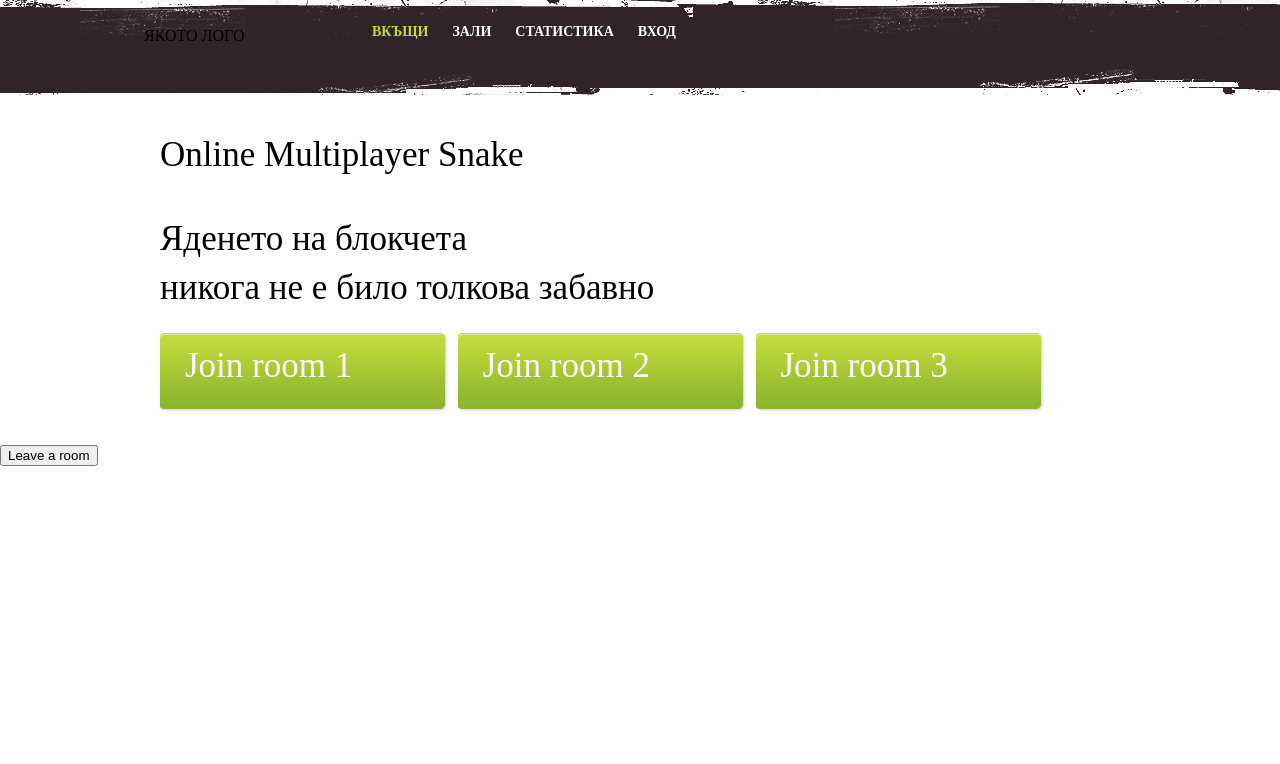
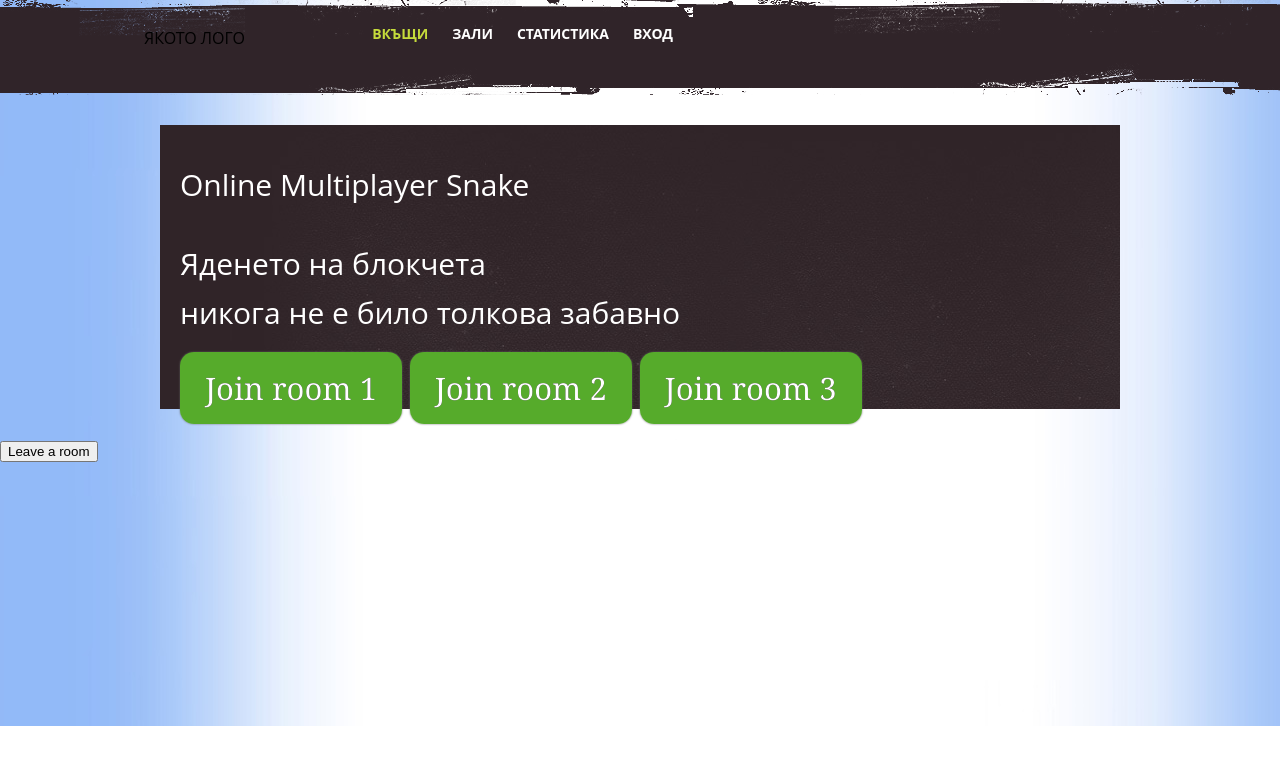
Before and after one commit to clanrbr/snake, a website: page webroot/index.html in a window 1280 px wide. Drawn offline with nearby package versions, Linux system fonts and the light colour scheme; no server answers.

Commit message:
new design

```diff
--- a/webroot/index.html
+++ b/webroot/index.html
@@ -30,9 +30,9 @@
 		      <p>
 		        <span>Яденето на блокчета</span><br><span>никога не е било толкова забавно</span>
 		      </p>
-		      <div><a href="#" class="cta_btn" onclick="joinRoom(1);">Join room 1</a></div>
-		      <div><a href="#" class="cta_btn" onclick="joinRoom(2);">Join room 2</a></div>
-		      <div><a href="#" class="cta_btn" onclick="joinRoom(3);">Join room 3</a></div>
+		      <div><a type="button" class="btn" onclick="joinRoom(1);">Join room 1</a></div>
+		      <div><a type="bytton" class="btn" onclick="joinRoom(2);">Join room 2</a></div>
+		      <div><a type="button" class="btn" onclick="joinRoom(3);">Join room 3</a></div>
 		  	</div>
 		  	<div id="input_screen">
 		      <form>
--- a/webroot/js.js
+++ b/webroot/js.js
@@ -53,7 +53,6 @@ function switchScreen(show_screen) {
 	} else {
 		begin_screen.style.display="block";
 	}
-	return false;
 }
 
 function leaveRoom() {
--- a/webroot/styles.css
+++ b/webroot/styles.css
@@ -1,5 +1,7 @@
 body {
 	margin:0;
+	font-family: 'Open Sans', sans-serif;
+	background: url('/images/slider_1.jpg') no-repeat;
 }
 
 #container {
@@ -61,20 +63,21 @@ body {
 .cta_text {
 	margin: 30px auto;
 	width: 960px;
-	font-size: 35px;
-	line-height: 40px;
+	font-size: 30px;
+	font-family: 'Open Sans', sans-serif;
+	background: url('/images/bg_body.jpg') repeat;
+	color:#fff;
 }
 
 .cta_text p {
 	line-height: 49px;
 	text-align: left;
-	margin-bottom: 5px;
 }
 
 .cta_text div {
 	display:inline-block;
 }
-.cta_btn {
+/*.cta_btn {
 	margin-top: 15px;
 	text-align: left;
 	line-height: 18px;
@@ -87,9 +90,11 @@ body {
 	color: #fff;
 	background: url('/images/sprite.png') no-repeat -2px -647px;
 	text-decoration: none;
-}
+}*/
 
 #begin_screen {
+	padding-left:20px;
+	padding-top:5px;
 	display:block;
 }
 
@@ -100,3 +105,27 @@ body {
 #board_screen {
 	display:none;
 }
+
+
+.btn {
+  -webkit-border-radius: 14;
+  -moz-border-radius: 14;
+  border-radius: 14px;
+  text-shadow: 0px 0px 0px #000000;
+  -webkit-box-shadow: 0px 0px 2px #666666;
+  -moz-box-shadow: 0px 0px 2px #666666;
+  box-shadow: 0px 0px 2px #666666;
+  font-family: Georgia;
+  color: #ffffff;
+  font-size: 31px;
+  background: #56ab2b;
+  padding: 15px 25px 15px 25px;
+  text-decoration: none;
+  cursor:default;
+}
+
+.btn:hover {
+  background: #378007;
+  text-decoration: none;
+  cursor:default;
+}
```
Also changed, not shown: webroot/images/bg_body.jpg (added), webroot/images/bg_body_top.png (added), webroot/images/slider_1.jpg (added).
